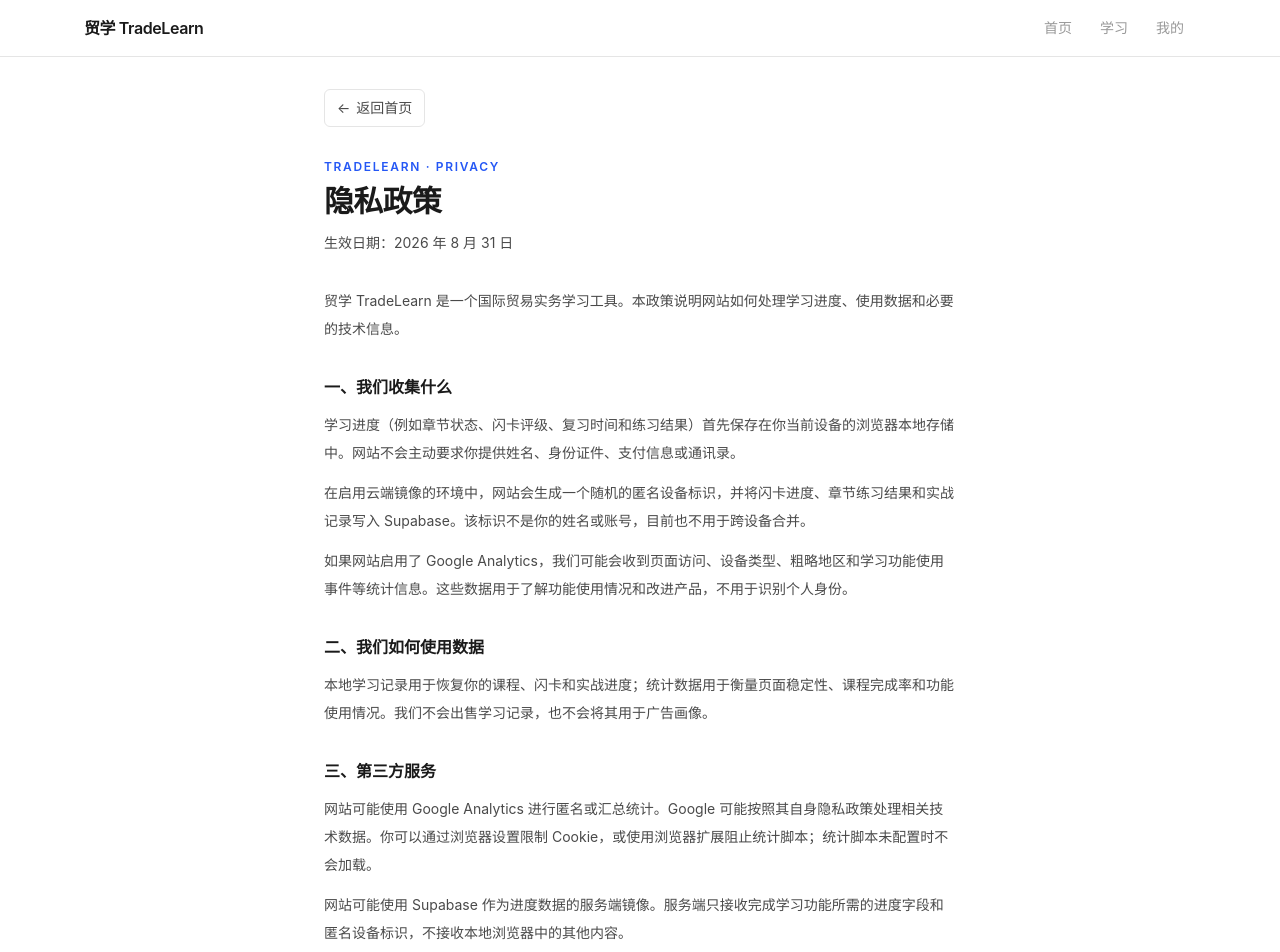
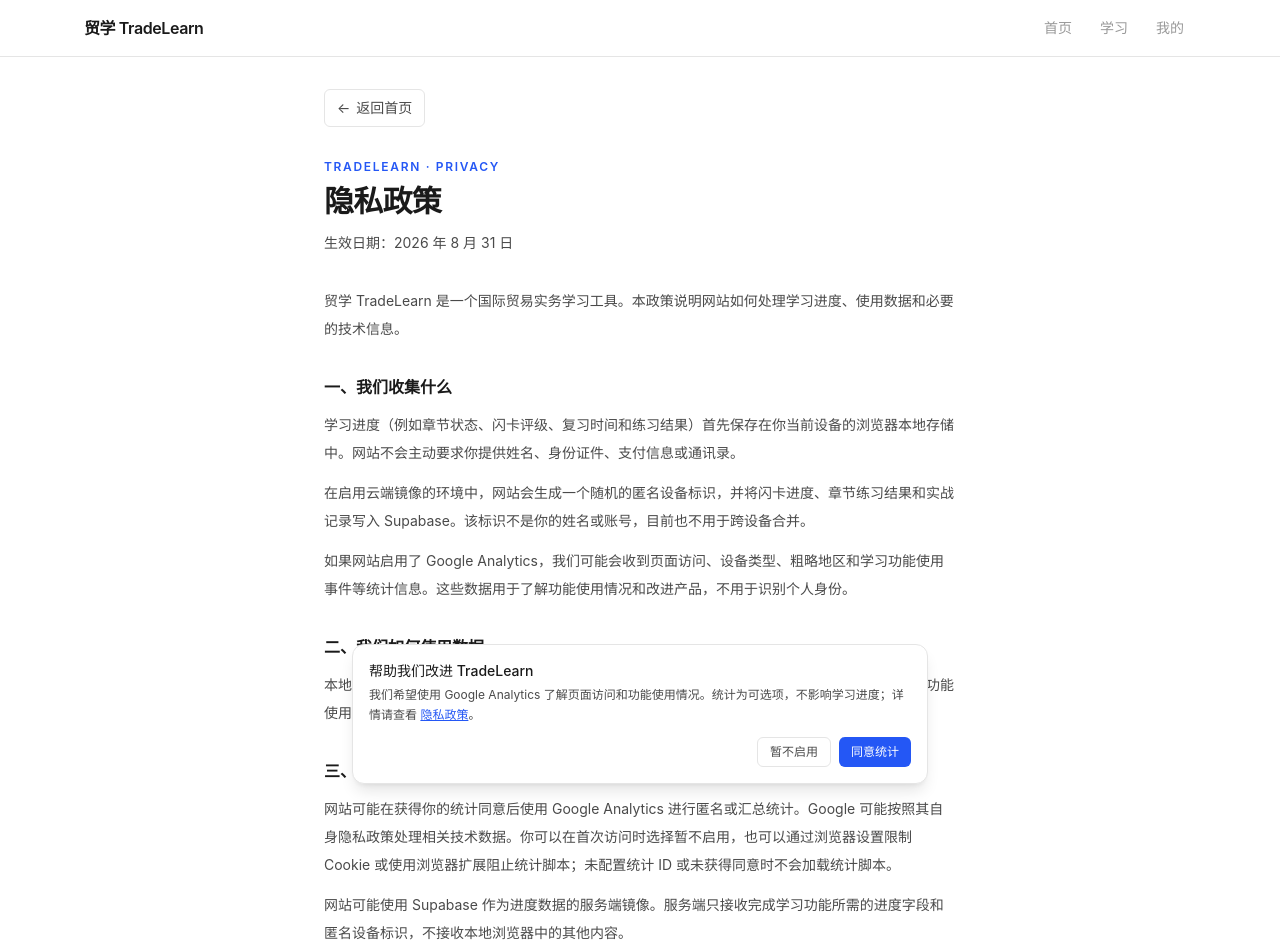
Before and after one commit to fjt926849-design/tradelearn, a Next.js app: page /privacy in a window 1280 px wide. Shown: the top 952 px of the page. Built offline with nearby package versions, Linux system fonts and the light colour scheme; no server answers.

Commit message:
feat: strengthen privacy and learning state handling

```diff
--- a/app/globals.css
+++ b/app/globals.css
@@ -52,6 +52,7 @@
 body {
   background: var(--color-bg);
   color: var(--color-text);
+  overflow-x: hidden;
   font-family: -apple-system, BlinkMacSystemFont, "Segoe UI", "PingFang SC",
     "Hiragino Sans GB", "Microsoft YaHei", sans-serif;
   -webkit-font-smoothing: antialiased;
@@ -76,6 +77,7 @@
 .hero-section {
   background: var(--color-bg-soft);
   border-bottom: 1px solid var(--color-border);
+  overflow: hidden;
 }
 
 .hero-section-inner {
@@ -94,7 +96,8 @@
   align-items: center;
 }
 @media (max-width: 767px) {
-  .hero { grid-template-columns: 1fr; gap: 3rem; }
+  .hero { grid-template-columns: 1fr; gap: 2rem; }
+  .hero-section-inner { padding: 44px 20px 52px; }
 }
 
 /* ── 左侧信息区 ── */
@@ -225,6 +228,9 @@
   height: 400px;
   max-width: 460px;
   margin: 0 auto;
+}
+@media (max-width: 767px) {
+  .doc-desk { height: 350px; }
 }
 .doc-desk::before {
   content: "";
--- a/app/privacy/page.tsx
+++ b/app/privacy/page.tsx
@@ -37,7 +37,7 @@
           </PolicySection>
 
           <PolicySection title="三、第三方服务">
-            <p>网站可能使用 Google Analytics 进行匿名或汇总统计。Google 可能按照其自身隐私政策处理相关技术数据。你可以通过浏览器设置限制 Cookie，或使用浏览器扩展阻止统计脚本；统计脚本未配置时不会加载。</p>
+            <p>网站可能在获得你的统计同意后使用 Google Analytics 进行匿名或汇总统计。Google 可能按照其自身隐私政策处理相关技术数据。你可以在首次访问时选择暂不启用，也可以通过浏览器设置限制 Cookie 或使用浏览器扩展阻止统计脚本；未配置统计 ID 或未获得同意时不会加载统计脚本。</p>
             <p>网站可能使用 Supabase 作为进度数据的服务端镜像。服务端只接收完成学习功能所需的进度字段和匿名设备标识，不接收本地浏览器中的其他内容。</p>
           </PolicySection>
 
--- a/app/progress/page.tsx
+++ b/app/progress/page.tsx
@@ -73,7 +73,7 @@
               );
             })}
           </div>
-          <p className="mt-2 text-xs" style={{ color: "var(--color-text-muted)" }}>当前章节：{currentChapter?.number} {currentChapter?.title} · 累计学习 {Math.round(totalStudySeconds / 60)} 分钟</p>
+          <p className="mt-2 text-xs" style={{ color: "var(--color-text-muted)" }}>当前章节：{completedCount === chapterTotal ? "全部章节已完成" : `${currentChapter?.number ?? ""} ${currentChapter?.title ?? ""}`} · 累计学习 {Math.round(totalStudySeconds / 60)} 分钟</p>
         </section>
 
         <section>
--- a/components/analytics/GoogleAnalytics.tsx
+++ b/components/analytics/GoogleAnalytics.tsx
@@ -2,7 +2,7 @@
 
 import Script from "next/script";
 import { usePathname, useSearchParams } from "next/navigation";
-import { Suspense, useEffect } from "react";
+import { Suspense, useEffect, useState } from "react";
 
 declare global {
   interface Window {
@@ -14,6 +14,9 @@
 interface GoogleAnalyticsProps {
   measurementId?: string;
 }
+
+const CONSENT_KEY = "tradelearn-analytics-consent";
+type AnalyticsConsent = "granted" | "denied";
 
 function PageViewTracker({ measurementId }: { measurementId: string }) {
   const pathname = usePathname();
@@ -47,14 +50,31 @@
 }
 
 /**
- * GA4 is opt-in by configuration: without NEXT_PUBLIC_GA_ID this renders no
- * script, which keeps local development and unconfigured previews private.
+ * GA4 is opt-in by both configuration and user consent. Without
+ * NEXT_PUBLIC_GA_ID or explicit consent, no analytics script is loaded.
  */
 export default function GoogleAnalytics({ measurementId }: GoogleAnalyticsProps) {
+  const [consent, setConsent] = useState<AnalyticsConsent | null | "pending">("pending");
+
+  useEffect(() => {
+    const timer = window.setTimeout(() => {
+      const stored = window.localStorage.getItem(CONSENT_KEY);
+      if (stored === "granted" || stored === "denied") setConsent(stored);
+      else setConsent(null);
+    }, 0);
+    return () => window.clearTimeout(timer);
+  }, []);
+
+  const chooseConsent = (value: AnalyticsConsent) => {
+    window.localStorage.setItem(CONSENT_KEY, value);
+    setConsent(value);
+  };
+
   if (!measurementId) return null;
 
   return (
     <>
+      {consent === "granted" && <>
         <Script
           src={`https://www.googletagmanager.com/gtag/js?id=${measurementId}`}
           strategy="afterInteractive"
@@ -69,6 +89,12 @@
         <Suspense fallback={null}>
           <PageViewTracker measurementId={measurementId} />
         </Suspense>
+      </>}
+      {consent === null && <aside className="fixed inset-x-4 bottom-4 z-[60] mx-auto max-w-xl rounded-xl border p-4 shadow-lg" style={{ borderColor: "var(--color-border)", background: "var(--color-surface)" }} role="dialog" aria-label="统计设置">
+        <p className="text-sm font-medium">帮助我们改进 TradeLearn</p>
+        <p className="mt-1 text-xs leading-5" style={{ color: "var(--color-text-secondary)" }}>我们希望使用 Google Analytics 了解页面访问和功能使用情况。统计为可选项，不影响学习进度；详情请查看 <a href="/privacy" className="underline" style={{ color: "var(--color-accent)" }}>隐私政策</a>。</p>
+        <div className="mt-3 flex flex-wrap justify-end gap-2"><button type="button" onClick={() => chooseConsent("denied")} className="rounded-md border px-3 py-1.5 text-xs" style={{ borderColor: "var(--color-border)", color: "var(--color-text-secondary)" }}>暂不启用</button><button type="button" onClick={() => chooseConsent("granted")} className="rounded-md px-3 py-1.5 text-xs font-medium text-white" style={{ background: "var(--color-accent)" }}>同意统计</button></div>
+      </aside>}
     </>
   );
 }
--- a/components/curriculum/CurriculumBrowser.tsx
+++ b/components/curriculum/CurriculumBrowser.tsx
@@ -106,7 +106,8 @@
   }, [query]);
 
   const totalChapters = curriculumStats.chapters + 1;
-  const currentOrdinal = currentChapter ? Math.max(1, parts.flatMap((part) => part.chapters).findIndex((chapter) => chapter.id === currentChapter.id) + 1) : 1;
+  const allChaptersCompleted = completedCount === totalChapters;
+  const currentOrdinal = allChaptersCompleted ? totalChapters : currentChapter ? Math.max(1, parts.flatMap((part) => part.chapters).findIndex((chapter) => chapter.id === currentChapter.id) + 1) : 1;
   const overallProgress = Math.round(parts.flatMap((part) => part.chapters).reduce((sum, chapter) => sum + (chapterProgress[chapter.id]?.progress ?? 0), 0) / totalChapters);
   const learningChapterCount = parts.flatMap((part) => part.chapters).filter((chapter) => chapterProgress[chapter.id]?.status === "learning").length;
   const currentPart = currentChapter ? parts.find((part) => part.id === currentChapter.partId) : parts[0];
@@ -154,10 +155,10 @@
           <p className="mt-2 text-sm" style={{ color: "var(--color-text-muted)" }}>按学习顺序逐步掌握外贸实务基础。</p>
         </div>
         <aside className="rounded-xl border p-4" style={{ borderColor: "var(--color-border)", background: "var(--color-surface)" }} aria-label="课程进度">
-          <div className="grid grid-cols-2 divide-x" style={{ borderColor: "var(--color-border-light)" }}><div className="pr-3"><p className="text-xs" style={{ color: "var(--color-text-muted)" }}>当前章节</p><p className="mt-1 text-2xl font-semibold tabular-nums">{currentOrdinal} <span className="text-sm font-normal" style={{ color: "var(--color-text-muted)" }}>/ {totalChapters} 章</span></p><p className="mt-1 truncate text-xs" style={{ color: "var(--color-text-secondary)" }}>{currentChapter?.title}</p></div><div className="pl-3"><p className="text-xs" style={{ color: "var(--color-text-muted)" }}>课程进度</p><p className="mt-1 text-2xl font-semibold tabular-nums">{overallProgress}<span className="ml-1 text-sm font-normal" style={{ color: "var(--color-text-muted)" }}>%</span></p><p className="mt-1 text-xs" style={{ color: "var(--color-text-secondary)" }}>{completedCount} 完成 · {learningChapterCount} 学习中</p></div></div>
+          <div className="grid grid-cols-2 divide-x" style={{ borderColor: "var(--color-border-light)" }}><div className="pr-3"><p className="text-xs" style={{ color: "var(--color-text-muted)" }}>当前章节</p><p className="mt-1 text-2xl font-semibold tabular-nums">{currentOrdinal} <span className="text-sm font-normal" style={{ color: "var(--color-text-muted)" }}>/ {totalChapters} 章</span></p><p className="mt-1 truncate text-xs" style={{ color: "var(--color-text-secondary)" }}>{allChaptersCompleted ? "全部章节已完成" : currentChapter?.title}</p></div><div className="pl-3"><p className="text-xs" style={{ color: "var(--color-text-muted)" }}>课程进度</p><p className="mt-1 text-2xl font-semibold tabular-nums">{overallProgress}<span className="ml-1 text-sm font-normal" style={{ color: "var(--color-text-muted)" }}>%</span></p><p className="mt-1 text-xs" style={{ color: "var(--color-text-secondary)" }}>{completedCount} 完成 · {learningChapterCount} 学习中</p></div></div>
           <div className="mt-4 h-1.5 rounded-full" style={{ background: "var(--color-border-light)" }}><div className="h-full rounded-full transition-all" style={{ width: `${overallProgress}%`, background: "var(--color-accent)" }} /></div>
           <p className="mt-3 text-xs" style={{ color: "var(--color-text-muted)" }}>建议每日学习 15—20 分钟 · 当前篇章 {currentPartCompleted}/{currentPartTotal}</p>
-          {currentChapter && <Link href={chapterHref(currentChapter)} className="mt-3 inline-flex w-full items-center justify-center rounded-md border py-2 text-sm font-medium" style={{ borderColor: "var(--color-accent)", color: "var(--color-accent)" }}>继续：{currentChapter.title} →</Link>}
+          {allChaptersCompleted ? <Link href="/knowledge-map" className="mt-3 inline-flex w-full items-center justify-center rounded-md border py-2 text-sm font-medium" style={{ borderColor: "var(--color-accent)", color: "var(--color-accent)" }}>开始复习 →</Link> : currentChapter && <Link href={chapterHref(currentChapter)} className="mt-3 inline-flex w-full items-center justify-center rounded-md border py-2 text-sm font-medium" style={{ borderColor: "var(--color-accent)", color: "var(--color-accent)" }}>继续：{currentChapter.title} →</Link>}
         </aside>
       </section>
 
```
Lines whose indentation alone changed are shown as unchanged.
